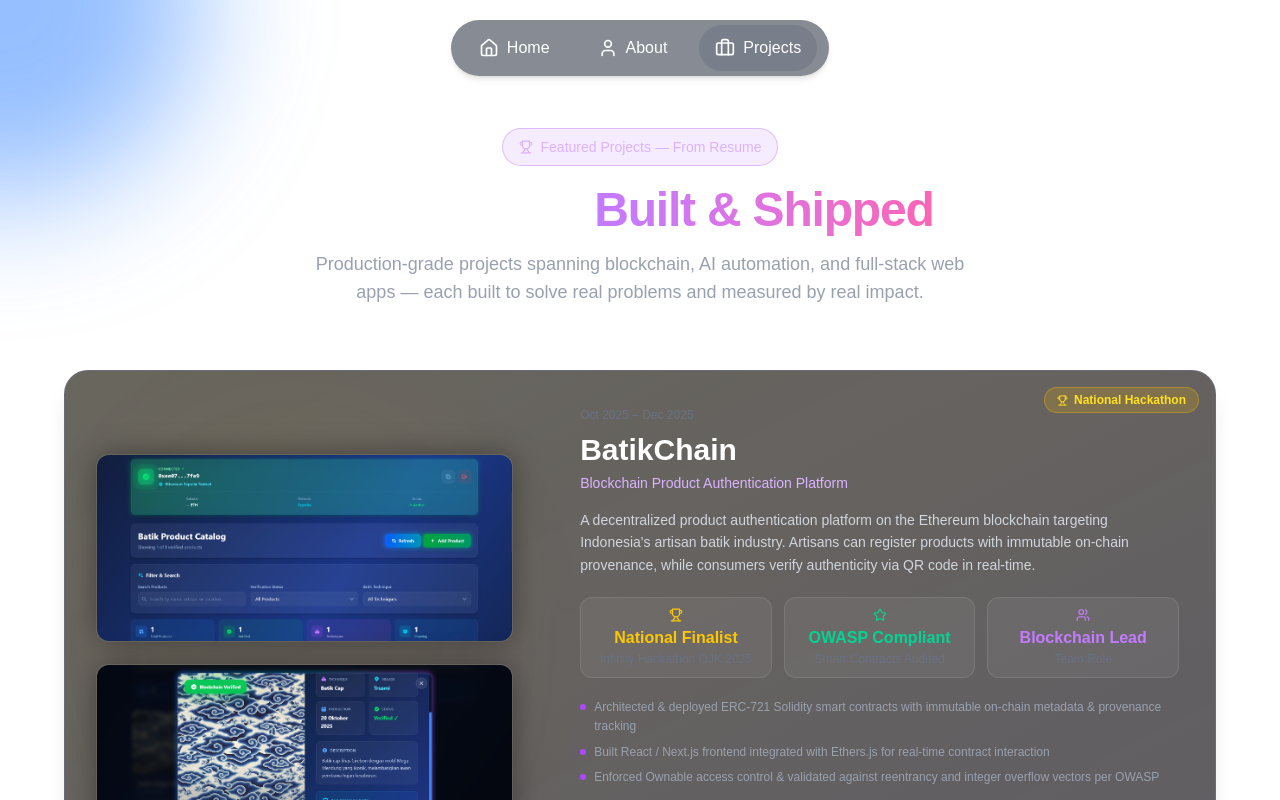
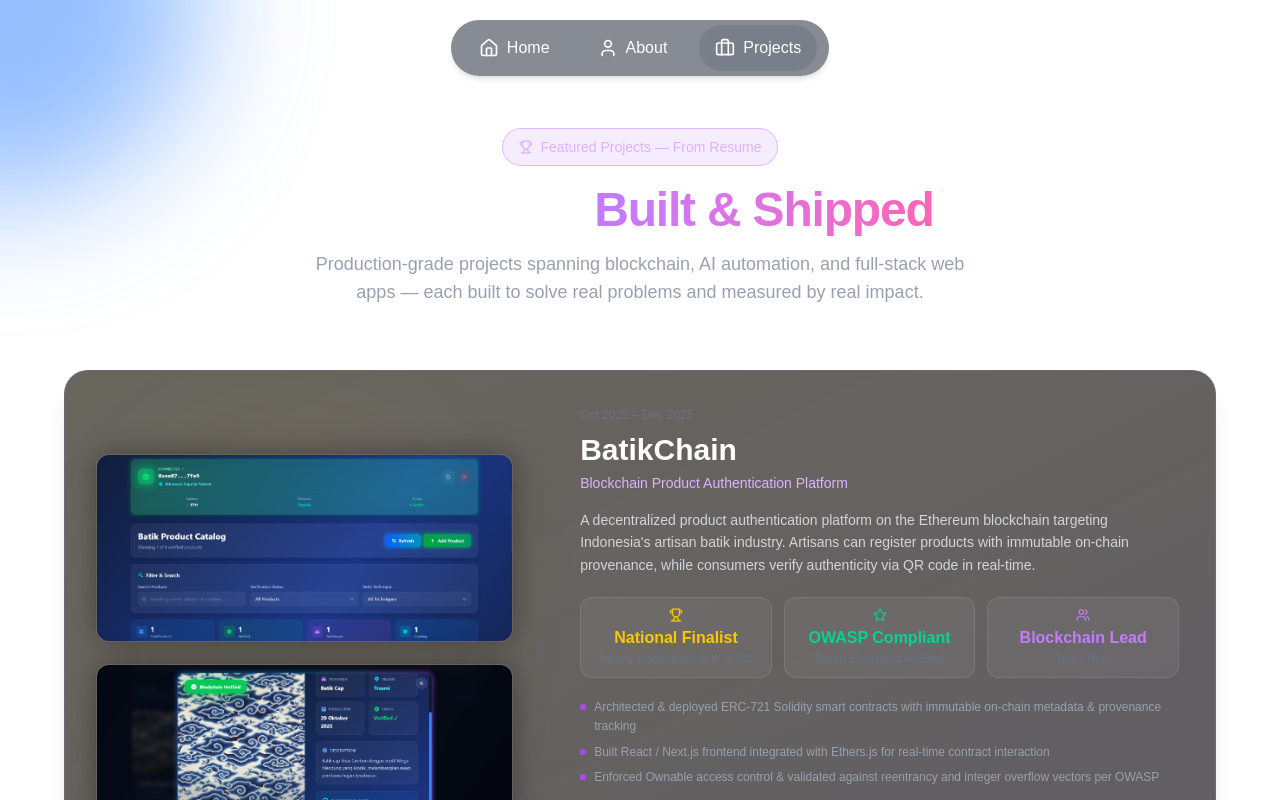
Before and after one commit to VinLvy/D-portfolio, a Next.js app: page /projects in a window 1280 px wide. Shown: the top 800 px of the page. Built offline with nearby package versions, Linux system fonts and the light colour scheme.

Commit message:
Projects 4.8

```diff
--- a/src/app/projects/page.js
+++ b/src/app/projects/page.js
@@ -187,12 +187,7 @@ export default function Projects() {
               <div className={`absolute inset-0 bg-gradient-to-br ${project.accent} opacity-60 pointer-events-none`} />
 
               {/* Featured badge */}
-              {project.featured && (
-                <div className="absolute top-4 right-4 z-10 flex items-center gap-1.5 rounded-full bg-yellow-500/20 border border-yellow-500/40 px-3 py-1 text-xs font-semibold text-yellow-300">
-                  <Trophy size={11} />
-                  National Hackathon
-                </div>
-              )}
+
 
               <div className={`relative flex flex-col ${index % 2 !== 0 ? "lg:flex-row-reverse" : "lg:flex-row"} gap-0`}>
                 {/* Images */}
```
